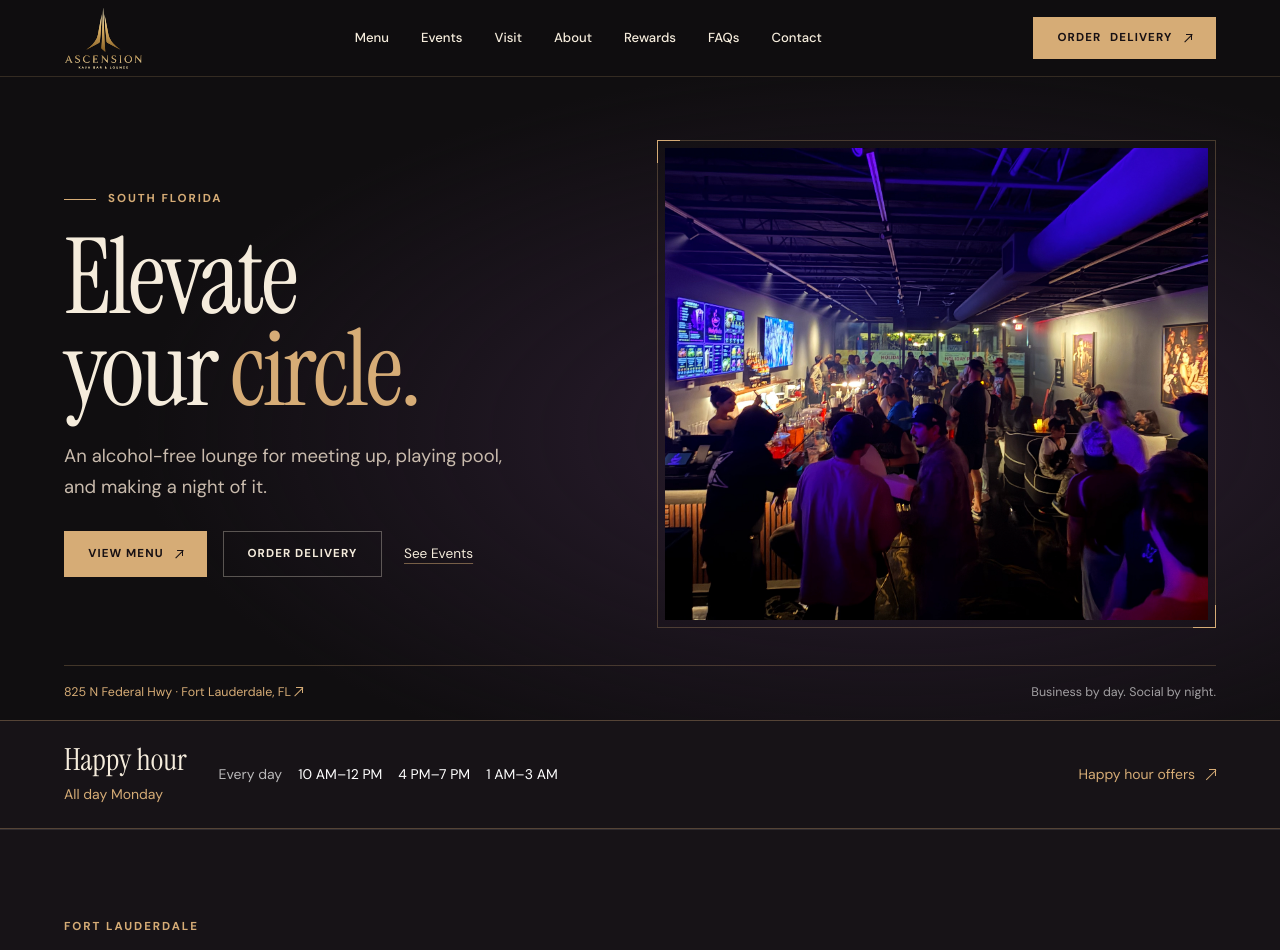
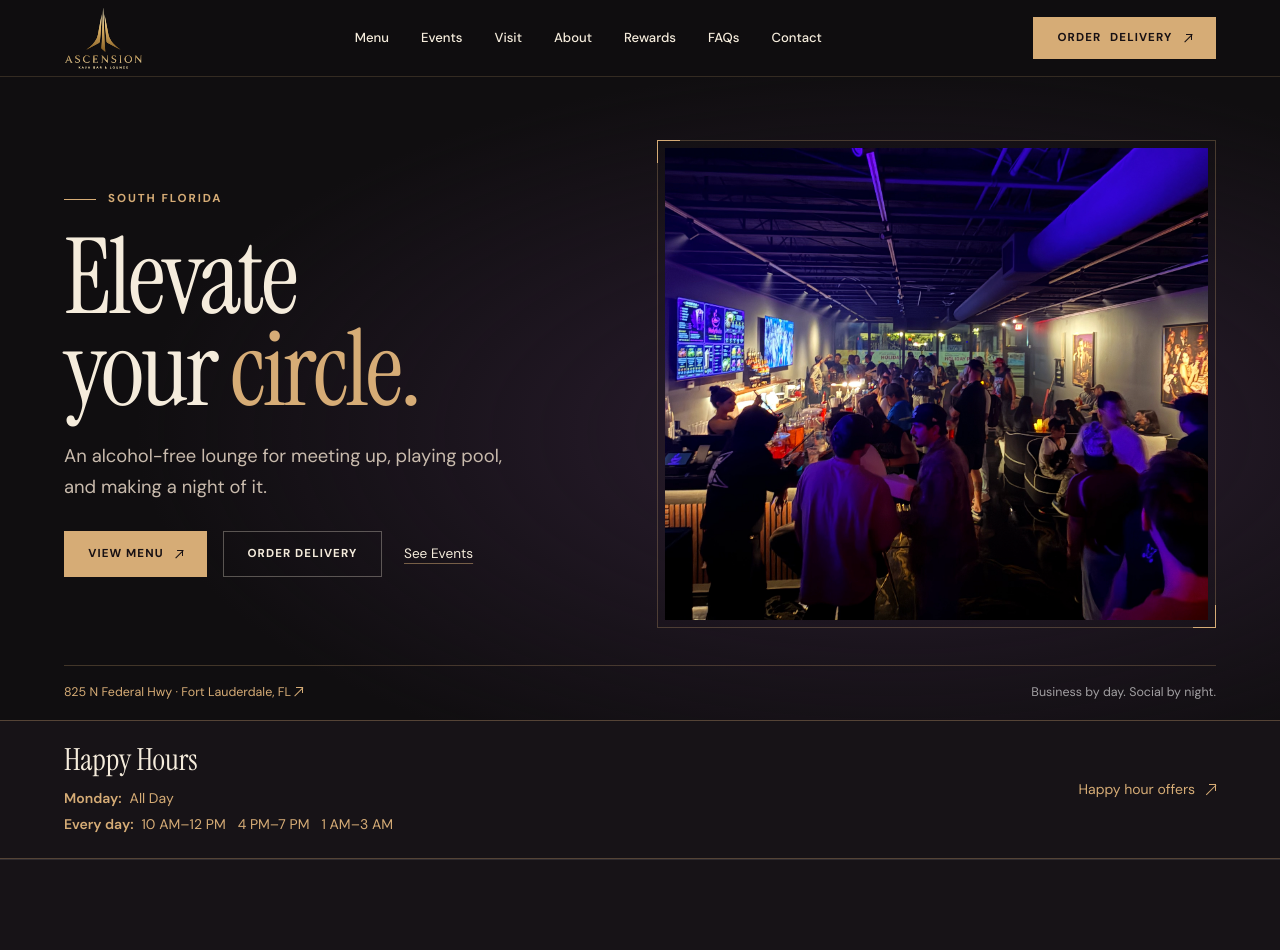
Before and after one commit to holybula/holy-bula-website, a Next.js app: page / in a window 1280 px wide. Shown: the top 950 px of the page. Built offline with nearby package versions, Linux system fonts and the light colour scheme.

Commit message:
Make the homepage Happy Hours schedule easier to scan

```diff
--- a/components/home/HappyHourBar.tsx
+++ b/components/home/HappyHourBar.tsx
@@ -26,31 +26,53 @@ export default function HappyHourBar({ pageMode = false }: { pageMode?: boolean
       <div className={`container-hb ${pageMode ? '' : 'py-6'}`}>
         <div className={pageMode
           ? 'grid items-start gap-8 lg:grid-cols-[minmax(0,1fr)_minmax(0,1.9fr)] lg:gap-16'
-          : 'grid items-center gap-4 md:grid-cols-[auto_1fr_auto] md:gap-8'}
+          : 'grid items-center gap-4 md:grid-cols-[1fr_auto] md:gap-8'}
         >
           <div>
             <h2
               id="happy-hour-heading"
               className={pageMode ? 'text-display-lg font-normal' : 'text-[1.65rem] font-normal leading-none sm:text-[1.9rem]'}
             >
-              Happy hour
+              {pageMode ? 'Happy hour' : 'Happy Hours'}
             </h2>
+            {pageMode ? (
               <p className="mt-2 text-sm text-hb-gold">All day {HAPPY_HOUR.allDay}</p>
-            {isActive && <p className="mt-2 text-sm text-hb-gold-2">Happening now</p>}
+            ) : (
+              <dl className="mt-3 grid gap-1.5 text-sm text-hb-gold">
+                <div className="flex flex-wrap items-baseline gap-x-2">
+                  <dt className="font-semibold">{HAPPY_HOUR.allDay}:</dt>
+                  <dd>All Day</dd>
+                </div>
+                <div className="flex flex-wrap items-baseline gap-x-2 gap-y-1">
+                  <dt className="font-semibold">Every day:</dt>
+                  <dd>
+                    <ul className="flex flex-wrap gap-x-3 gap-y-1">
+                      {HAPPY_HOUR.windows.map(({ start, end }) => (
+                        <li key={start} className="whitespace-nowrap">
+                          {formatHour(start)}–{formatHour(end)}
+                        </li>
+                      ))}
+                    </ul>
+                  </dd>
+                </div>
+              </dl>
+            )}
+            {isActive && <p className="mt-2 text-sm text-hb-gold">Happening now</p>}
           </div>
 
-          <div className={pageMode ? '' : 'flex flex-wrap items-baseline gap-x-4 gap-y-1'}>
-            <p className={pageMode ? 'text-sm font-medium text-hb-gold' : 'text-sm text-white/70'}>Every day</p>
-            <ul className={`flex flex-wrap items-baseline gap-x-4 gap-y-1 ${pageMode ? 'mt-2 text-base' : 'text-sm'}`}>
+          {pageMode && (
+            <div>
+              <p className="text-sm font-medium text-hb-gold">Every day</p>
+              <ul className="mt-2 flex flex-wrap items-baseline gap-x-4 gap-y-1 text-base">
                 {HAPPY_HOUR.windows.map(({ start, end }) => (
                   <li key={start} className="whitespace-nowrap text-hb-white">
                     {formatHour(start)}–{formatHour(end)}
                   </li>
                 ))}
               </ul>
-
-            {pageMode && <OfferList offers={HAPPY_HOUR.offers} />}
+              <OfferList offers={HAPPY_HOUR.offers} />
             </div>
+          )}
 
           {!pageMode && (
             <Link href="/events#happy-hour" className="inline-flex min-h-11 w-fit items-center gap-2 text-sm text-hb-gold underline-offset-4 transition-colors hover:text-hb-gold-2 hover:underline">
```
Lines whose indentation alone changed are shown as unchanged.
